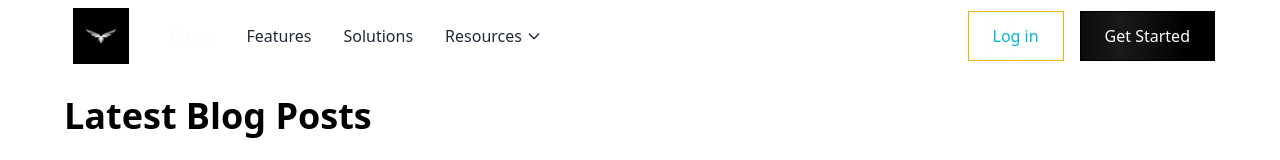
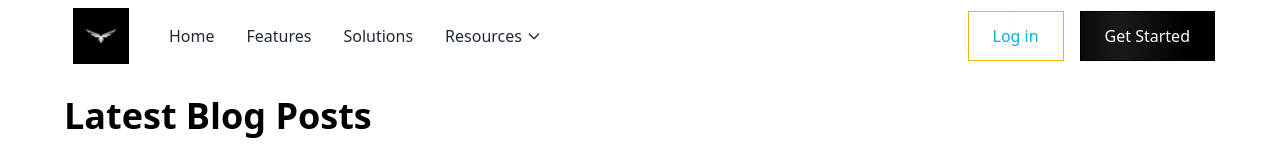
Before and after one commit to sriharshavarma238/p-375524, a React (Vite) app: page /blog in a window 1280 px wide. Shown: the top 160 px of the page. Built offline with nearby package versions, Linux system fonts and the light colour scheme.

Commit message:
Visual edit in Lovable
Edited UI in Lovable

```diff
--- a/src/components/layout/Navbar.tsx
+++ b/src/components/layout/Navbar.tsx
@@ -299,7 +299,7 @@ export const Navbar = () => {
 
           <div className="hidden md:flex items-center gap-8 text-base">
             <button onClick={() => handleNavigation('home')} className={`relative group ${textColorClass} transition-all duration-300 ease-in-out`}>
-              <span className="relative z-10 text-slate-50">Home</span>
+              <span className="relative z-10 text-inherit">Home</span>
               <span className="absolute bottom-0 left-0 w-0 h-0.5 bg-current transform origin-left scale-x-0 transition-transform duration-300 group-hover:scale-x-100"></span>
             </button>
             <button onClick={() => handleNavigation('features')} className={`relative group ${textColorClass} transition-all duration-300 ease-in-out`}>
```
